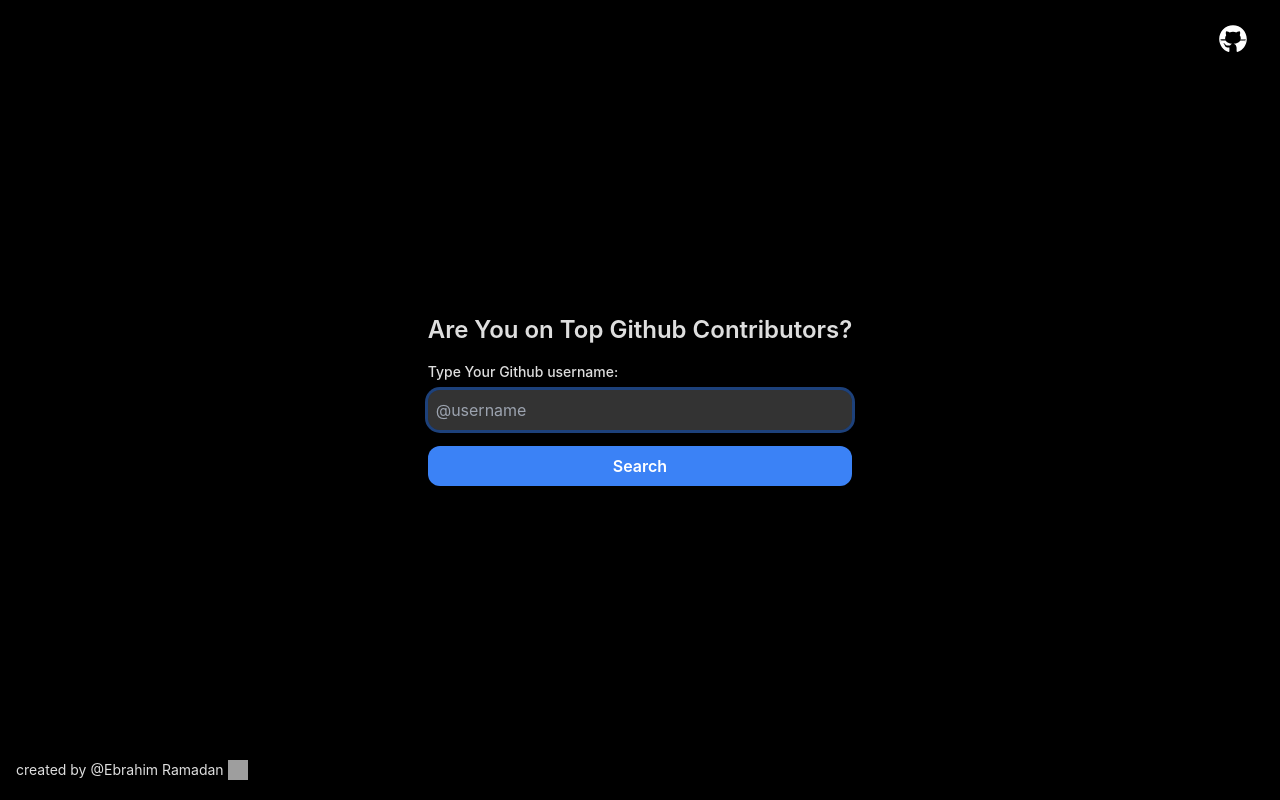
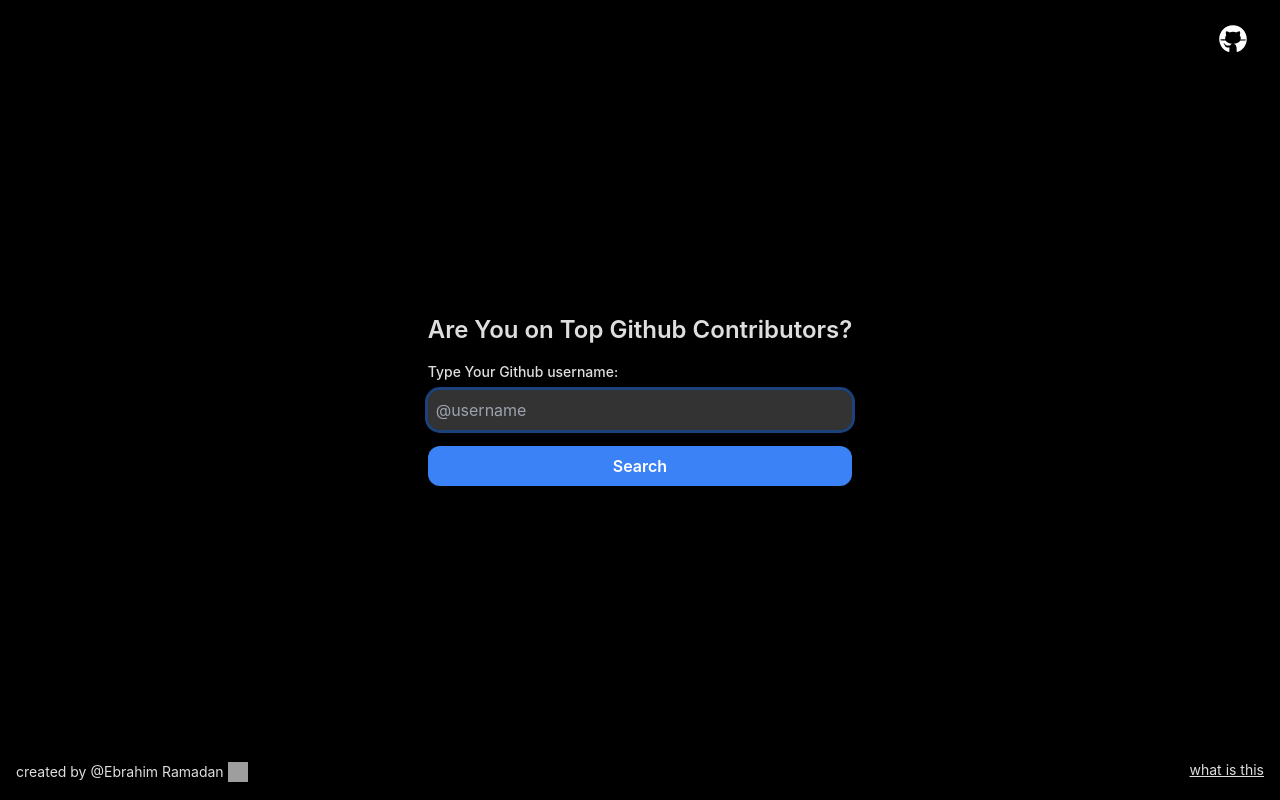
Before and after one commit to Ebrahim-Ramadan/top-github-contributers, a React (Vite) app: page / in a window 1280 px wide. Built offline with nearby package versions, Linux system fonts and the light colour scheme; grey boxes are pictures that could not be loaded.

Commit message:
added footer what is this

```diff
--- a/src/TopGithubContributors.jsx
+++ b/src/TopGithubContributors.jsx
@@ -234,7 +234,7 @@
   return (
     <div className="h-screen w-full flex flex-col justify-center items-center">
       <div className="max-w-lg mx-auto p-4 rounded-md shadow-md">
-        <h2 className="text-2xl font-semibold mb-4">
+        <h2 className="text-lg md:text-2xl font-semibold mb-4">
           Are You on Top Github Contributors?
         </h2>
         <SearchForm name={name} setName={setName} handleSubmit={handleSubmit} isSearching={isSearching} />
--- a/src/globals/Footer.jsx
+++ b/src/globals/Footer.jsx
@@ -3,8 +3,9 @@
 
 export const Footer = () => {
   return (
-      <div className='bg-gradient-to-b from-black to-transparent h-14  bottom-0 z-40 text-sm  p-4 w-full fixed justify-start flex'>
-          created by
+      <div className='bg-gradient-to-b from-black to-transparent h-14 bottom-6 md:bottom-0 z-40 text-sm  p-4 w-full fixed justify-between flex md:flex-row gap-2 px-4 flex-col'>
+      <div className='flex items-center flex-row'>
+      created by
           <a href='https://x.com/scoopsahoykid' className='px-1' target='_blank'>
               @Ebrahim Ramadan
           </a>
@@ -13,6 +14,12 @@
           alt='yapping'
           className='w-5 h-5'
           />
+      </div>
+      <div>
+        <a href='' target='_blank' className='underline'>
+        what is this
+        </a>
+      </div>
     </div>
   )
 }
```
